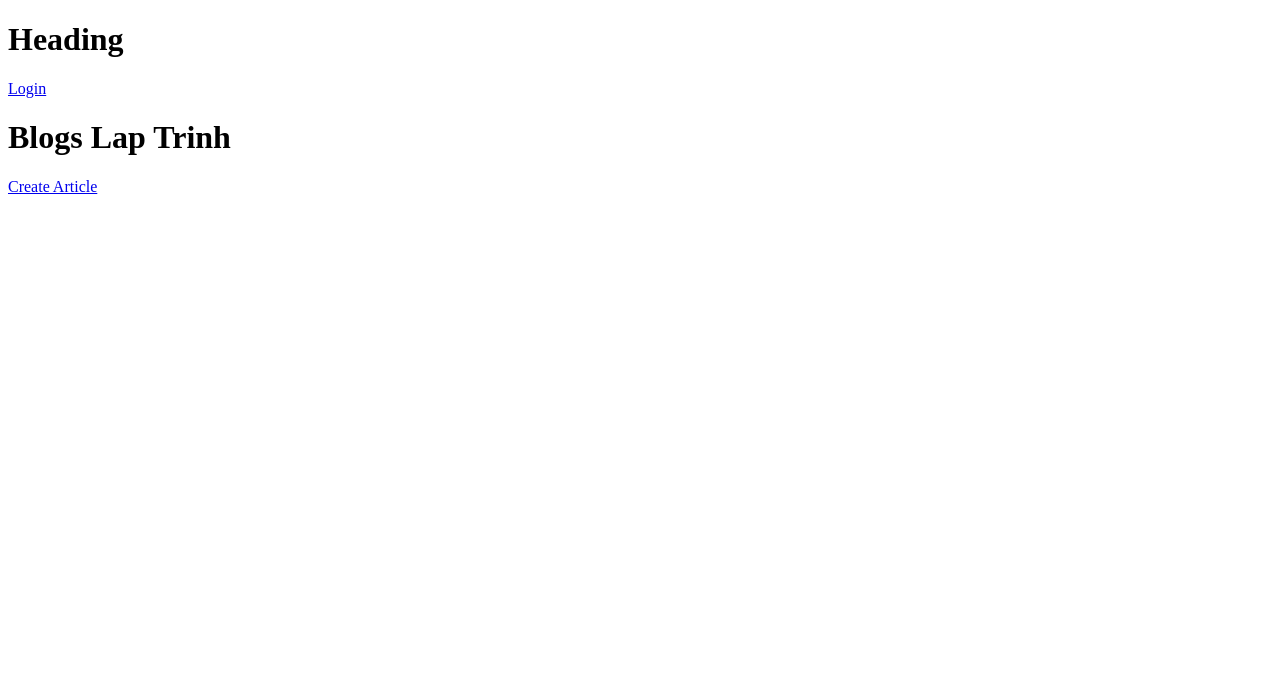
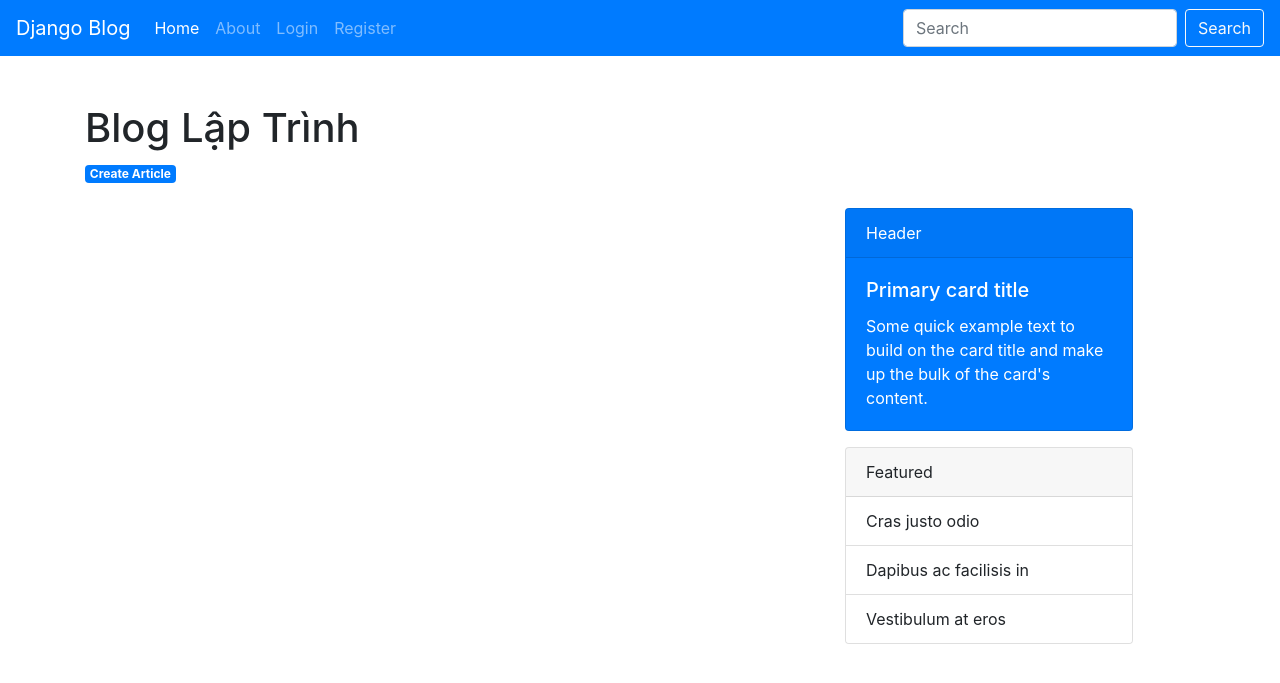
Before and after one commit to notobo15/website_blogs_python, a Django app: page / in a window 1280 px wide. Shown: the top 683 px of the page. Run offline with Django 4.2, Linux system fonts and the light colour scheme; data that the repository does not hold is empty; some libraries are stand-ins or nearby versions.

Commit message:
change template

```diff
--- a/templates/base.html
+++ b/templates/base.html
@@ -6,6 +6,7 @@
     <meta http-equiv="X-UA-Compatible" content="IE=edge" />
     <meta name="viewport" content="width=device-width, initial-scale=1.0" />
     <title>Document</title>
+    <link rel="stylesheet" href="https://cdn.jsdelivr.net/npm/bootstrap@4.0.0/dist/css/bootstrap.min.css" integrity="sha384-Gn5384xqQ1aoWXA+058RXPxPg6fy4IWvTNh0E263XmFcJlSAwiGgFAW/dAiS6JXm" crossorigin="anonymous">
     <link rel="stylesheet" href="{% static 'css/main.css' %}" />
     {% comment %}
     <link
@@ -28,6 +29,15 @@
     {% endcomment %}
   </head>
   <body>
-    {% include 'header.html' %} {% block content %} {% endblock %}
+    {% include 'header.html' %}
+    <br>
+    <br>
+    {% block content %}
+
+    {% endblock %}
+
   </body>
+  <script src="https://code.jquery.com/jquery-3.2.1.slim.min.js" integrity="sha384-KJ3o2DKtIkvYIK3UENzmM7KCkRr/rE9/Qpg6aAZGJwFDMVNA/GpGFF93hXpG5KkN" crossorigin="anonymous"></script>
+<script src="https://cdn.jsdelivr.net/npm/popper.js@1.12.9/dist/umd/popper.min.js" integrity="sha384-ApNbgh9B+Y1QKtv3Rn7W3mgPxhU9K/ScQsAP7hUibX39j7fakFPskvXusvfa0b4Q" crossorigin="anonymous"></script>
+<script src="https://cdn.jsdelivr.net/npm/bootstrap@4.0.0/dist/js/bootstrap.min.js" integrity="sha384-JZR6Spejh4U02d8jOt6vLEHfe/JQGiRRSQQxSfFWpi1MquVdAyjUar5+76PVCmYl" crossorigin="anonymous"></script>
 </html>
--- a/templates/header.html
+++ b/templates/header.html
@@ -1,8 +1,32 @@
-<div>
-  <h1>Heading</h1>
-  {% if request.user.is_authenticated %}
-  <a href="{% url 'logout' %}">Logout</a>
-  {% else %}
-  <a href="{% url 'login' %}">Login</a>
-  {% endif %}
-</div>
+
+<nav class="navbar navbar-expand-lg navbar-dark bg-primary">
+  <a class="navbar-brand" href="{% url 'homepage' %}">Django Blog</a>
+  <button class="navbar-toggler" type="button" data-toggle="collapse" data-target="#navbarSupportedContent" aria-controls="navbarSupportedContent" aria-expanded="false" aria-label="Toggle navigation">
+    <span class="navbar-toggler-icon"></span>
+  </button>
+
+  <div class="collapse navbar-collapse" id="navbarSupportedContent">
+    <ul class="navbar-nav mr-auto">
+      <li class="nav-item active">
+        <a class="nav-link" href="{% url 'homepage' %}">Home</a>
+      </li>
+      <li class="nav-item">
+        <a class="nav-link" href="#">About</a>
+      </li>
+      <li class="nav-item">
+        {% if request.user.is_authenticated %}
+        <a class="nav-link" href="{% url 'logout' %}">Logout</a>
+        {% else %}
+        <a class="nav-link" href="{% url 'login' %}">Login</a>
+        {% endif %}
+      </li>
+      <li class="nav-item">
+        <a class="nav-link" href="#">Register</a>
+      </li>
+    </ul>
+    <form class="form-inline my-2 my-lg-0">
+      <input class="form-control mr-sm-2" type="search" placeholder="Search" aria-label="Search">
+      <button class="btn btn-outline-light my-2 my-sm-0" type="submit">Search</button>
+    </form>
+  </div>
+</nav>
--- a/templates/homepage.html
+++ b/templates/homepage.html
@@ -1,13 +1,44 @@
-{% extends 'base.html' %} {% block content %}
-<h1>Blogs Lap Trinh</h1>
-<a href="{% url 'create-article' %}">Create Article</a>
-<ul>
-  {%for item in category %}
-  <li>
-    <a style="font-size: 30px" href="{% url 'category' item.slug  %}"
-      >{{item.id}} --- {{item.name}}
-    </a>
-  </li>
-  {% endfor %}
-</ul>
+{% extends 'base.html' %}
+{% block content %}
+<div class="container">
+  <h1>Blog Lập Trình</h1>
+  <a class="badge badge-primary" href="{% url 'create-article' %}">Create Article</a>
+  <br>
+  <br>
+  <div class="row">
+    <div class="col-8">
+      <ul class="list-group">
+        {%for item in category %}
+        <li class="list-group-item">
+          <h5>
+            <a href="{% url 'category' item.slug  %}">
+              {{item.name}}
+            </a>
+          </h5>
+        </li>
+        {% endfor %}
+      </ul>
+    </div>
+    <div class="col-4">
+      <div class="card text-white bg-primary mb-3" style="max-width: 18rem;">
+        <div class="card-header">Header</div>
+        <div class="card-body">
+          <h5 class="card-title">Primary card title</h5>
+          <p class="card-text">Some quick example text to build on the card title and make up the bulk of the card's content.</p>
+        </div>
+      </div>
+      <div class="card" style="width: 18rem;">
+        <div class="card-header">
+          Featured
+        </div>
+        <ul class="list-group list-group-flush">
+          <li class="list-group-item">Cras justo odio</li>
+          <li class="list-group-item">Dapibus ac facilisis in</li>
+          <li class="list-group-item">Vestibulum at eros</li>
+        </ul>
+      </div>
+    </div>
+  </div>
+
+</div>
 {% endblock %}
```
Also changed, not shown: templates/category.html (+24 -12 lines), templates/detail.html (+10 -6 lines).
